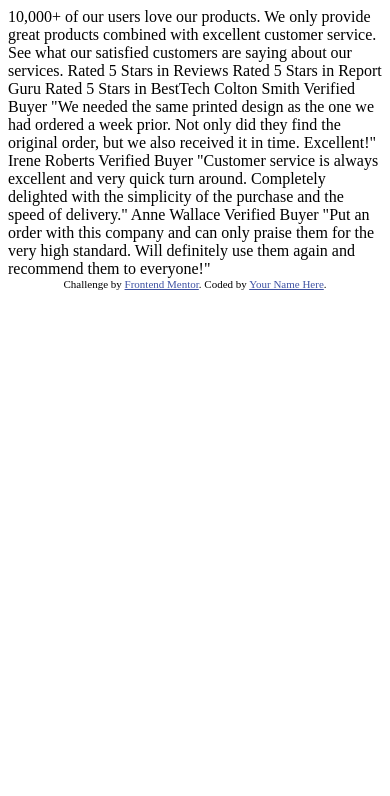
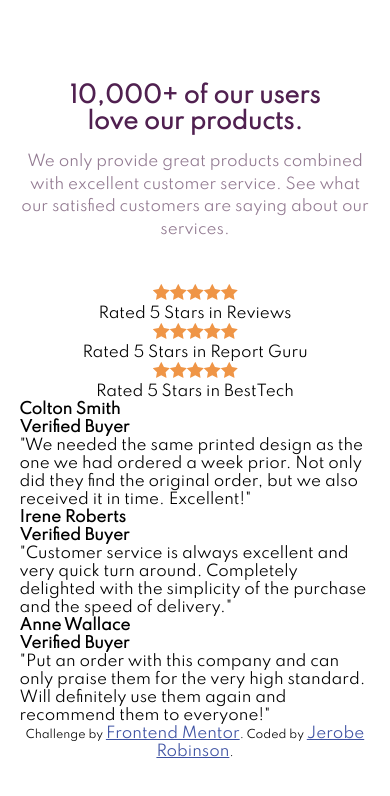
Before and after one commit to Robe31/social-proof-section, a plain HTML site: page index.html in a window 390 px wide. Drawn offline with Linux system fonts and the light colour scheme.

Commit message:
added sass files, began styling hero section while design for mobile first

```diff
--- /dev/null
+++ b/css/_colors.scss
@@ -0,0 +1,7 @@
+// color variables
+$primary1: hsl(300, 43%, 22%); //Very Dark Magenta
+$primary2: hsl(333, 80%, 67%); //Soft Pink
+
+$neutral1: hsl(303, 10%, 53%); //Dark Grayish Magenta
+$neutral2: hsl(300, 24%, 96%); //Light Grayish Magenta
+$white: hsl(0, 0%, 100%); //white
--- /dev/null
+++ b/css/_globals.scss
@@ -0,0 +1,12 @@
+@import url("https://fonts.googleapis.com/css2?family=Spartan&display=swap");
+
+* {
+    margin: 0;
+    padding: 0;
+    box-sizing: border-box;
+    font-size: 15px;
+    font-family: Spartan;
+}
+section {
+    padding: 0 5vw;
+}
--- /dev/null
+++ b/css/_hero.scss
@@ -0,0 +1,32 @@
+.hero {
+    @include flexCenter(column);
+}
+
+.main {
+    padding-top: 10vh;
+    @include flexCenter(column);
+    text-align: center;
+
+    &__title {
+        padding: 0 3rem 1rem 3rem;
+        color: $primary1;
+        font-size: 1.5rem;
+    }
+    &__text {
+        color: $neutral1;
+        font-weight: 500;
+        line-height: 1.5rem;
+    }
+}
+.rate {
+    padding-top: 5vh;
+    width: 90vw;
+    // text-align: center;
+    &__box {
+        @include flexCenter(column);
+    }
+    &__starline {
+        list-style: none;
+        display: flex;
+    }
+}
--- /dev/null
+++ b/css/_utilites.scss
@@ -0,0 +1,7 @@
+// mixins are like functions
+@mixin flexCenter($direction) {
+    display: flex;
+    flex-direction: $direction;
+    justify-content: center;
+    align-items: center;
+}
--- /dev/null
+++ b/css/style.scss
@@ -0,0 +1,8 @@
+// imports the color variables
+@import "./colors";
+// import utilities
+@import "./utilites";
+// import globals
+@import "./globals";
+//import hero styles
+@import "./hero";
--- a/index.html
+++ b/index.html
@@ -24,38 +24,90 @@
         color: hsl(228, 45%, 44%);
       }
     </style>
+    <link rel="stylesheet" href="./css/style.css">
   </head>
   <body>
-    10,000+ of our users love our products.
+    <section>
+      <div class="hero">
+        <div class="main">
+          <h1 class="main__title">10,000+ of our users love our products.</h1>
 
+          <p class="main__text">
             We only provide great products combined with excellent customer service.
             See what our satisfied customers are saying about our services.
+          </p>
+        </div>
 
-    Rated 5 Stars in Reviews
-    Rated 5 Stars in Report Guru
-    Rated 5 Stars in BestTech
+        <div class="rate">
+          <div class="rate__box">
+            <ul class="rate__starline">
+              <li class="rate__starline__star"><img src="./images/icon-star.svg" alt="icon-star"></li>
+              <li class="rate__starline__star"><img src="./images/icon-star.svg" alt="icon-star"></li>
+              <li class="rate__starline__star"><img src="./images/icon-star.svg" alt="icon-star"></li>
+              <li class="rate__starline__star"><img src="./images/icon-star.svg" alt="icon-star"></li>
+              <li class="rate__starline__star"><img src="./images/icon-star.svg" alt="icon-star"></li>
+            </ul>
+            <p class="rate__text">Rated 5 Stars in Reviews</p>
+          </div>
+          <div class="rate__box">
+            <ul class="rate__starline">
+              <li class="rate__starline__star"><img src="./images/icon-star.svg" alt="icon-star"></li>
+              <li class="rate__starline__star"><img src="./images/icon-star.svg" alt="icon-star"></li>
+              <li class="rate__starline__star"><img src="./images/icon-star.svg" alt="icon-star"></li>
+              <li class="rate__starline__star"><img src="./images/icon-star.svg" alt="icon-star"></li>
+              <li class="rate__starline__star"><img src="./images/icon-star.svg" alt="icon-star"></li>
+            </ul>
+            <p class="rate__text">Rated 5 Stars in Report Guru</p>
+          </div>
+          <div class="rate__box">
+            <ul class="rate__starline">
+              <li class="rate__starline__star"><img src="./images/icon-star.svg" alt="icon-star"></li>
+              <li class="rate__starline__star"><img src="./images/icon-star.svg" alt="icon-star"></li>
+              <li class="rate__starline__star"><img src="./images/icon-star.svg" alt="icon-star"></li>
+              <li class="rate__starline__star"><img src="./images/icon-star.svg" alt="icon-star"></li>
+              <li class="rate__starline__star"><img src="./images/icon-star.svg" alt="icon-star"></li>
+            </ul>
+            <p class="rate__text">Rated 5 Stars in BestTech</p>
+          </div>
+        </div>
+      </div>
+    </section>
 
-    Colton Smith
-    Verified Buyer
+    <section>
+      <div class="review">
+        <h1 class="review__name">Colton Smith</h1>
+        <h2 class="review__buyer">Verified Buyer</h2>
+        <p class="review__text">
           "We needed the same printed design as the one we had ordered a week prior.
           Not only did they find the original order, but we also received it in time.
           Excellent!"
+        </p>
+      </div>
 
-    Irene Roberts
-    Verified Buyer
+      <div class="review">
+        <h1 class="review__name">Irene Roberts</h1>
+        <h2 class="review__buyer">Verified Buyer</h2>
+        <p class="review__text">
           "Customer service is always excellent and very quick turn around. Completely
           delighted with the simplicity of the purchase and the speed of delivery."
+        </p>
+      </div>
 
-    Anne Wallace
-    Verified Buyer
+      <div class="review">
+        <h1 class="review__name">Anne Wallace</h1>
+        <h2 class="review__buyer">Verified Buyer</h2>
+        <p class="review__text">
           "Put an order with this company and can only praise them for the very high
           standard. Will definitely use them again and recommend them to everyone!"
+        </p>
+      </div>
+    </section>
 
     <div class="attribution">
       Challenge by
       <a href="https://www.frontendmentor.io?ref=challenge" target="_blank"
         >Frontend Mentor</a
-      >. Coded by <a href="#">Your Name Here</a>.
+      >. Coded by <a href="http://www.jerobejrob.com">Jerobe Robinson</a>.
     </div>
   </body>
 </html>
```
Also changed, not shown: css/style.css (added), 2 other files. Lines whose indentation alone changed are shown as unchanged.
